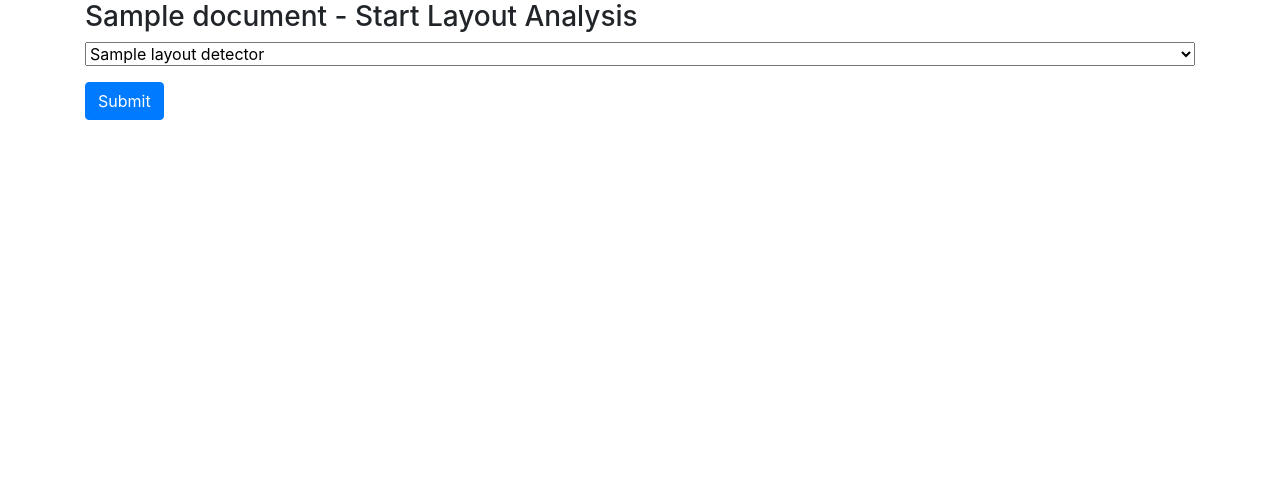
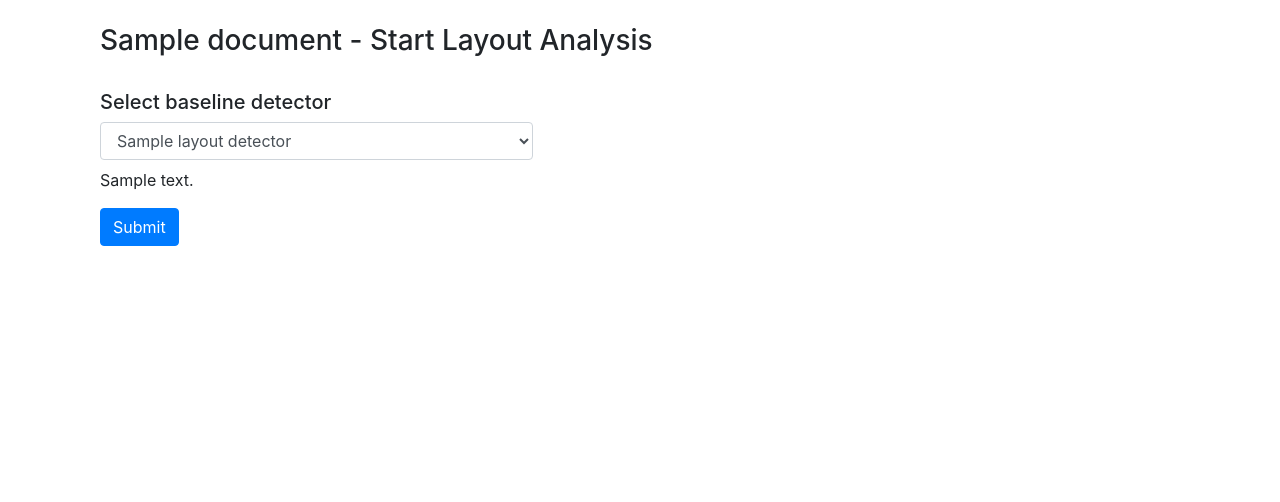
Before and after one commit to DCGM/pero_ocr_web, a Flask app: template app/templates/layout_analysis/layout_select.html in a window 1280 px wide. Shown: the part 56-558 px from the top of the page. Run offline with Flask 2, Linux system fonts and the light colour scheme; the template is opened without the code that fills it: most values are stand-ins (such as "Sample title", 1, 10 or a date in 2020); some libraries are stand-ins or nearby versions.

Commit message:
New select for layout analysis.

```diff
--- a/app/layout_analysis/general.py
+++ b/app/layout_analysis/general.py
@@ -53,7 +53,7 @@ def change_document_state_on_complete_layout_analysis(document):
 
 
 def create_json_from_request(request):
-    value = {'id': request.id, 'layout_detector_name': request.layout_detector.name, 'document': {'id': request.document.id, 'images': []}}
+    value = {'id': request.id, 'layout_detector_id': request.layout_detector.id, 'document': {'id': request.document.id, 'images': []}}
     for image in request.document.images:
         if not image.deleted:
             value['document']['images'].append(image.id)
--- a/app/templates/layout_analysis/layout_select.html
+++ b/app/templates/layout_analysis/layout_select.html
@@ -1,12 +1,32 @@
 {% extends "base/base.html" %} {% block content %}
-    <div>
-        <h3 class="text-left">{{ document.name }} - Start Layout Analysis</h3>
+    <div class="container-fluid">
+        <div class="row mt-4">
+            <div class="col">
+                <h3 class="text-left">{{ document.name }} - Start Layout Analysis</h3>
+            </div>
+        </div>
         <form action="{{ url_for('layout_analysis.start', document_id=document.id) }}" method="POST">
-            <select class="js-example-basic-single" name="layout_detector_id" style="width:100%">
-                {% for layout_detector in layout_engines %}
-                    <option value="{{ layout_detector. id }}">{{layout_detector.name}}</option>
-                {% endfor %}
-            </select>
+
+            <div class="row mt-4">
+                <div class="col">
+                    <h5 class="text-left">Select baseline detector</h5>
+                </div>
+            </div>
+            <div class="row">
+                <div class="col-5">
+                <select class="form-control" name="layout_detector_id" style="width:100%">
+                    {% for layout_detector in layout_engines %}
+                    <option value="{{ layout_detector.id }}" model-type-description="layout-detector-description"
+                            data-description="{{ layout_detector.description }}">{{layout_detector.name}}</option>
+                    {% endfor %}
+                </select>
+                </div>
+            </div>
+            <div class="row mt-2">
+                <div class="col-8 text-justify" id="layout-detector-description">
+                </div>
+            </div>
+
             <input class="btn btn-primary my-3" type="submit" value="Submit">
         </form>
 
@@ -17,6 +37,7 @@
 
 {% block scripts %}
     <script src="/static/select2/select2.min.js"></script>
+    <script src="/static/js/select.js"></script>
     <script>
 
     </script>
--- a/app/templates/ocr/ocr_select.html
+++ b/app/templates/ocr/ocr_select.html
@@ -74,7 +74,7 @@
 
 {% block scripts %}
     <script src="/static/select2/select2.min.js"></script>
-    <script src="/static/js/OCRSelect.js"></script>
+    <script src="/static/js/select.js"></script>
     <script>
 
     </script>
--- a/layout_client/register_layout_detectors.py
+++ b/layout_client/register_layout_detectors.py
@@ -14,9 +14,8 @@ def parseargs():
 
 
 layout_engines = [
-    {"name": "NONE", "description": "Skip layout analysis."},
-    {"name": "layout_coloraug_degrade_bnorm", "description": "Basic layout detector."},
-    {"name": "simple_threshold_region", "description": "Works on single column pages."}
+    {"name": "NONE", "description": "Don't use any layout detector."},
+    {"name": "Simple Threshold Region", "description": "Simple layout detector based on segmentation that works on single column pages."}
 ]
 
 
```
Also changed, not shown: app/layout_analysis/routes.py (+20 -11 lines), app/static/js/select.js (renamed from app/static/js/OCRSelect.js).
